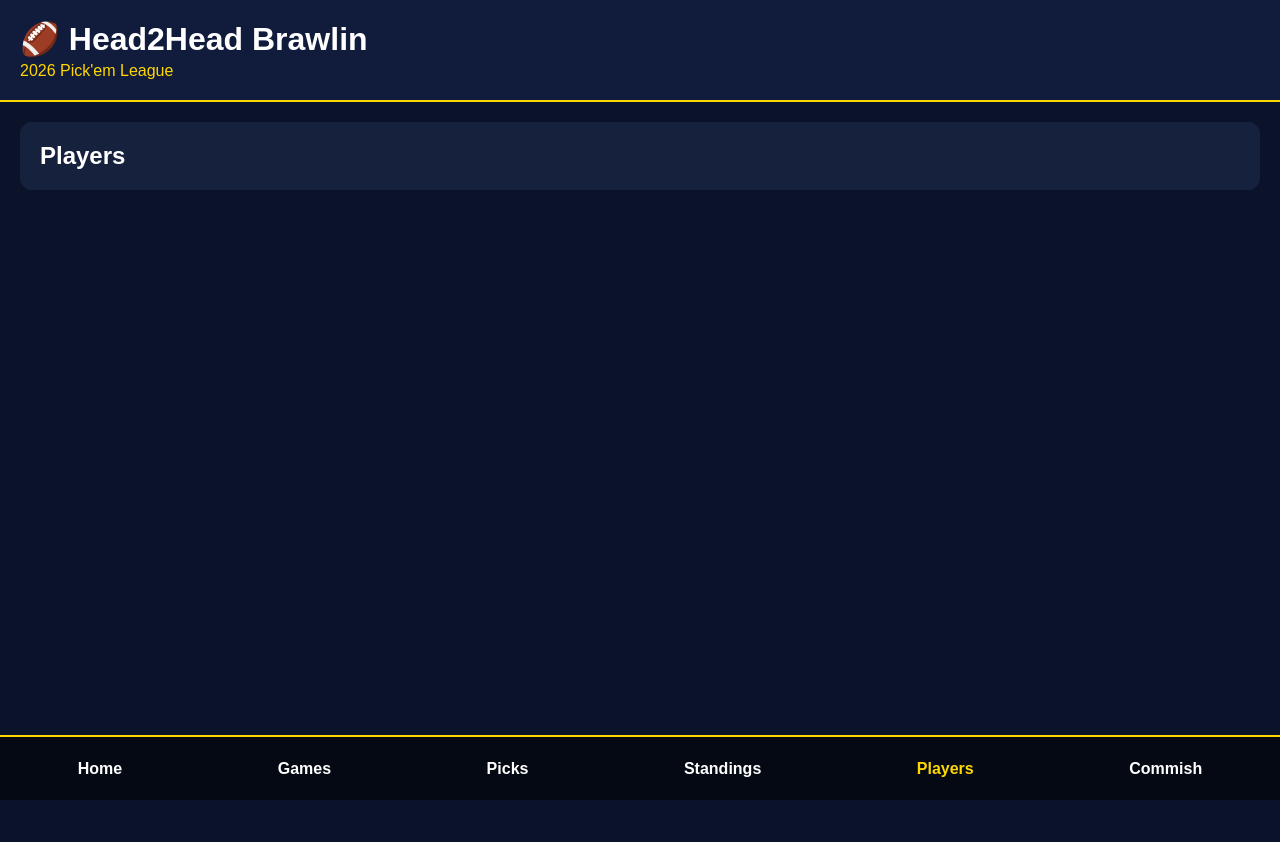
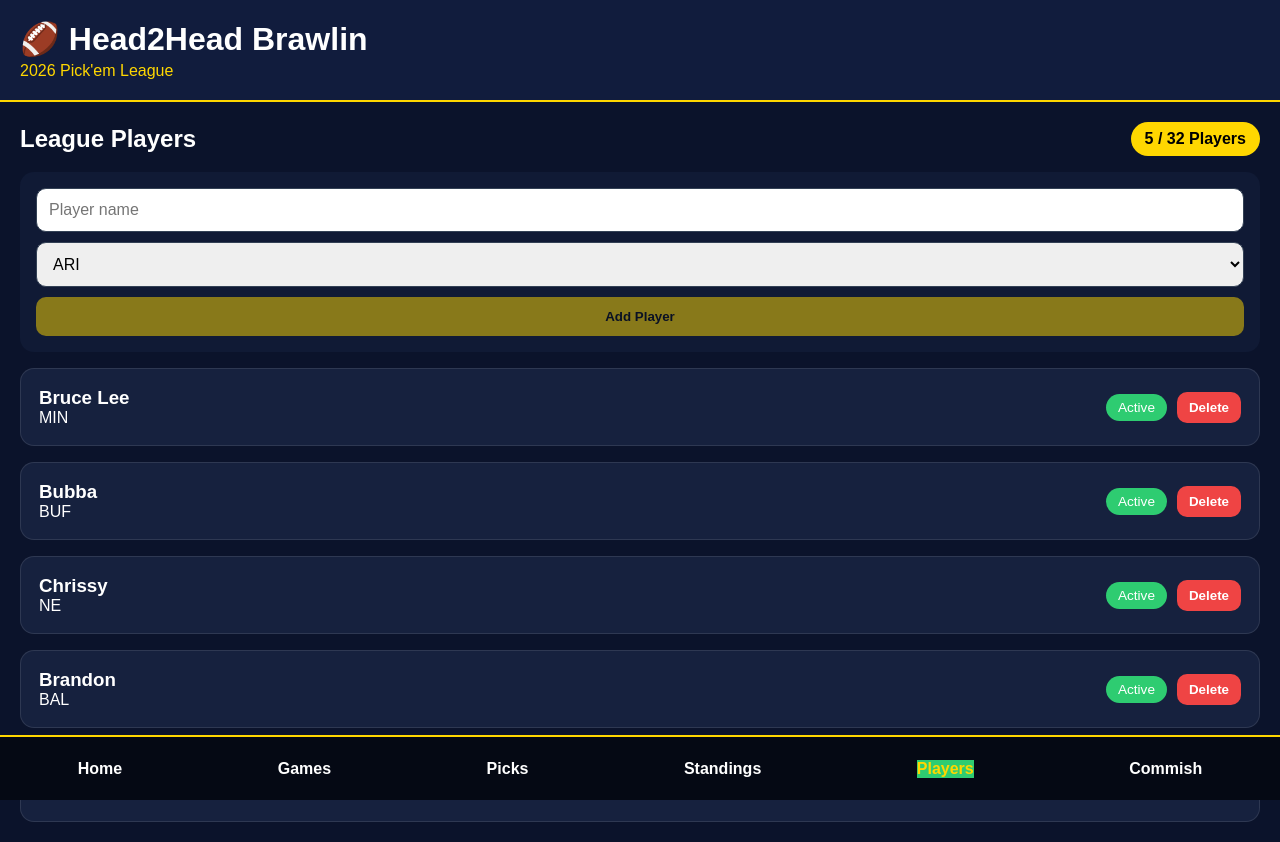
Before and after one commit to jidajanah-oss/Head2Head-Brawlin, a React (Vite) app: page /players in a window 1280 px wide. Before the commit the page ends 800 px from the top, so only its background shows below. Built offline with nearby package versions, Linux system fonts and the light colour scheme.

Commit message:
Sprint 4 complete - Dynamic Player Manager

```diff
--- /dev/null
+++ b/src/features/players/PlayerCard.tsx
@@ -0,0 +1,24 @@
+import type { Player } from "../../types/player";
+
+type PlayerCardProps = {
+  player: Player;
+  onDelete: (playerId: string) => void;
+};
+
+function PlayerCard({ player, onDelete }: PlayerCardProps) {
+  return (
+    <div className="player-card">
+      <div>
+        <h3>{player.name}</h3>
+        <p>{player.nflTeam}</p>
+      </div>
+
+      <div className="player-actions">
+        <span className="status active">Active</span>
+        <button onClick={() => onDelete(player.id)}>Delete</button>
+      </div>
+    </div>
+  );
+}
+
+export default PlayerCard;
--- /dev/null
+++ b/src/features/players/PlayerForm.tsx
@@ -0,0 +1,43 @@
+type PlayerFormProps = {
+  name: string;
+  nflTeam: string;
+  availableTeams: string[];
+  isAddDisabled: boolean;
+  onNameChange: (name: string) => void;
+  onTeamChange: (team: string) => void;
+  onAddPlayer: () => void;
+};
+
+function PlayerForm({
+  name,
+  nflTeam,
+  availableTeams,
+  isAddDisabled,
+  onNameChange,
+  onTeamChange,
+  onAddPlayer,
+}: PlayerFormProps) {
+  return (
+    <div className="player-form">
+      <input
+        value={name}
+        onChange={(e) => onNameChange(e.target.value)}
+        placeholder="Player name"
+      />
+
+      <select value={nflTeam} onChange={(e) => onTeamChange(e.target.value)}>
+        {availableTeams.map((team) => (
+          <option key={team} value={team}>
+            {team}
+          </option>
+        ))}
+      </select>
+
+      <button onClick={onAddPlayer} disabled={isAddDisabled}>
+        Add Player
+      </button>
+    </div>
+  );
+}
+
+export default PlayerForm;
--- a/src/features/players/PlayerManager.tsx
+++ b/src/features/players/PlayerManager.tsx
@@ -0,0 +1,69 @@
+import { useMemo, useState } from "react";
+import type { Player } from "../../types/player";
+import { useLeagueStore } from "../../lib/leagueStore";
+import { nflTeams } from "./nflTeams";
+import PlayerCard from "./PlayerCard";
+import PlayerForm from "./PlayerForm";
+
+function PlayerManager() {
+  const { league, addPlayer, deletePlayer } = useLeagueStore();
+  const players = league.players;
+
+  const [name, setName] = useState("");
+  const [nflTeam, setNflTeam] = useState("ARI");
+
+  const availableTeams = useMemo(() => {
+    const usedTeams = new Set(players.map((player) => player.nflTeam));
+    return nflTeams.filter((team) => !usedTeams.has(team));
+  }, [players]);
+
+  const handleAddPlayer = () => {
+    if (!name.trim()) return;
+    if (players.length >= league.settings.maxPlayers) return;
+    if (players.some((player) => player.nflTeam === nflTeam)) return;
+
+    const newPlayer: Player = {
+      id: crypto.randomUUID(),
+      name: name.trim(),
+      nflTeam,
+      status: "active",
+    };
+
+    addPlayer(newPlayer);
+    setName("");
+    setNflTeam(availableTeams[0] ?? "");
+  };
+
+  return (
+    <div className="player-manager">
+      <div className="player-header">
+        <h2>League Players</h2>
+        <div className="player-count">
+          {players.length} / {league.settings.maxPlayers} Players
+        </div>
+      </div>
+
+      <PlayerForm
+        name={name}
+        nflTeam={nflTeam}
+        availableTeams={availableTeams}
+        isAddDisabled={
+          players.length >= league.settings.maxPlayers || !name.trim() || !nflTeam
+        }
+        onNameChange={setName}
+        onTeamChange={setNflTeam}
+        onAddPlayer={handleAddPlayer}
+      />
+
+      {players.map((player) => (
+        <PlayerCard
+          key={player.id}
+          player={player}
+          onDelete={deletePlayer}
+        />
+      ))}
+    </div>
+  );
+}
+
+export default PlayerManager;
--- a/src/features/players/mockPlayers.ts
+++ b/src/features/players/mockPlayers.ts
@@ -0,0 +1,10 @@
+import type { Player } from "../../types/player";
+
+
+export const mockPlayers: Player[] = [
+  { id: "1", name: "Bruce Lee", nflTeam: "MIN", status: "active" },
+  { id: "2", name: "Bubba", nflTeam: "BUF", status: "active" },
+  { id: "3", name: "Chrissy", nflTeam: "NE", status: "active" },
+  { id: "4", name: "Brandon", nflTeam: "BAL", status: "active" },
+  { id: "5", name: "Mike D", nflTeam: "PIT", status: "active" },
+];
--- a/src/features/players/nflTeams.ts
+++ b/src/features/players/nflTeams.ts
@@ -0,0 +1,6 @@
+export const nflTeams = [
+  "ARI","ATL","BAL","BUF","CAR","CHI","CIN","CLE",
+  "DAL","DEN","DET","GB","HOU","IND","JAX","KC",
+  "LV","LAC","LAR","MIA","MIN","NE","NO","NYG",
+  "NYJ","PHI","PIT","SEA","SF","TB","TEN","WAS"
+];
--- /dev/null
+++ b/src/lib/leagueStore.ts
@@ -0,0 +1,38 @@
+import { useState } from "react";
+import type { Player } from "../types/player";
+import type { LeagueState } from "../types/league";
+import { mockPlayers } from "../features/players/mockPlayers";
+
+const initialLeagueState: LeagueState = {
+  settings: {
+    leagueName: "Head2Head Brawlin",
+    season: "2026 Pick'em",
+    maxPlayers: 32,
+    pickLockMinutesBeforeKickoff: 5,
+  },
+  players: mockPlayers,
+};
+
+export function useLeagueStore() {
+  const [league, setLeague] = useState<LeagueState>(initialLeagueState);
+
+  const addPlayer = (player: Player) => {
+    setLeague((current) => ({
+      ...current,
+      players: [...current.players, player],
+    }));
+  };
+
+  const deletePlayer = (playerId: string) => {
+    setLeague((current) => ({
+      ...current,
+      players: current.players.filter((player) => player.id !== playerId),
+    }));
+  };
+
+  return {
+    league,
+    addPlayer,
+    deletePlayer,
+  };
+}
--- a/src/pages/Players.tsx
+++ b/src/pages/Players.tsx
@@ -1,5 +1,8 @@
+import PlayerManager from "../features/players/PlayerManager";
+import "../styles/players.css";
+
 function Players() {
-  return <section className="page-card"><h2>Players</h2></section>;
+    return <PlayerManager />;
 }
 
 export default Players;
--- a/src/styles/players.css
+++ b/src/styles/players.css
@@ -0,0 +1,86 @@
+.player-manager{
+    display:flex;
+    flex-direction:column;
+    gap:16px;
+}
+
+.player-header{
+    display:flex;
+    justify-content:space-between;
+    align-items:center;
+}
+
+.player-count{
+    background:#FFD700;
+    color:#000;
+    padding:8px 14px;
+    border-radius:20px;
+    font-weight:bold;
+}
+
+.player-card{
+    background:#16213E;
+    border-radius:14px;
+    padding:18px;
+    display:flex;
+    justify-content:space-between;
+    align-items:center;
+    border:1px solid rgba(255,255,255,.1);
+}
+
+.status{
+    padding:6px 12px;
+    border-radius:14px;
+    font-size:.85rem;
+}
+
+.active{
+    background:#2ECC71;
+    color:white;
+}
+.player-form {
+  display: grid;
+  grid-template-columns: 1fr;
+  gap: 10px;
+  background: #101a35;
+  border-radius: 14px;
+  padding: 16px;
+}
+
+.player-form input,
+.player-form select {
+  padding: 12px;
+  border-radius: 10px;
+  border: 1px solid #334155;
+  font-size: 16px;
+}
+
+.player-form button {
+  padding: 12px;
+  border-radius: 10px;
+  border: none;
+  background: #ffd700;
+  color: #050914;
+  font-weight: 800;
+  cursor: pointer;
+}
+
+.player-form button:disabled {
+  opacity: 0.5;
+  cursor: not-allowed;
+}
+.player-actions {
+  display: flex;
+  align-items: center;
+  gap: 10px;
+}
+
+.player-actions button {
+  border: none;
+  border-radius: 10px;
+  background: #ef4444;
+  color: white;
+  padding: 8px 12px;
+  font-weight: 800;
+  cursor: pointer;
+}
--- /dev/null
+++ b/src/types/league.ts
@@ -0,0 +1,13 @@
+import type { Player } from "./player";
+
+export type LeagueSettings = {
+  leagueName: string;
+  season: string;
+  maxPlayers: number;
+  pickLockMinutesBeforeKickoff: number;
+};
+
+export type LeagueState = {
+  settings: LeagueSettings;
+  players: Player[];
+};
```
Also changed, not shown: src/types/player.ts (renamed from src/types/src/types/player.ts), 1 other file (tests, documents, lock files or other folders).
